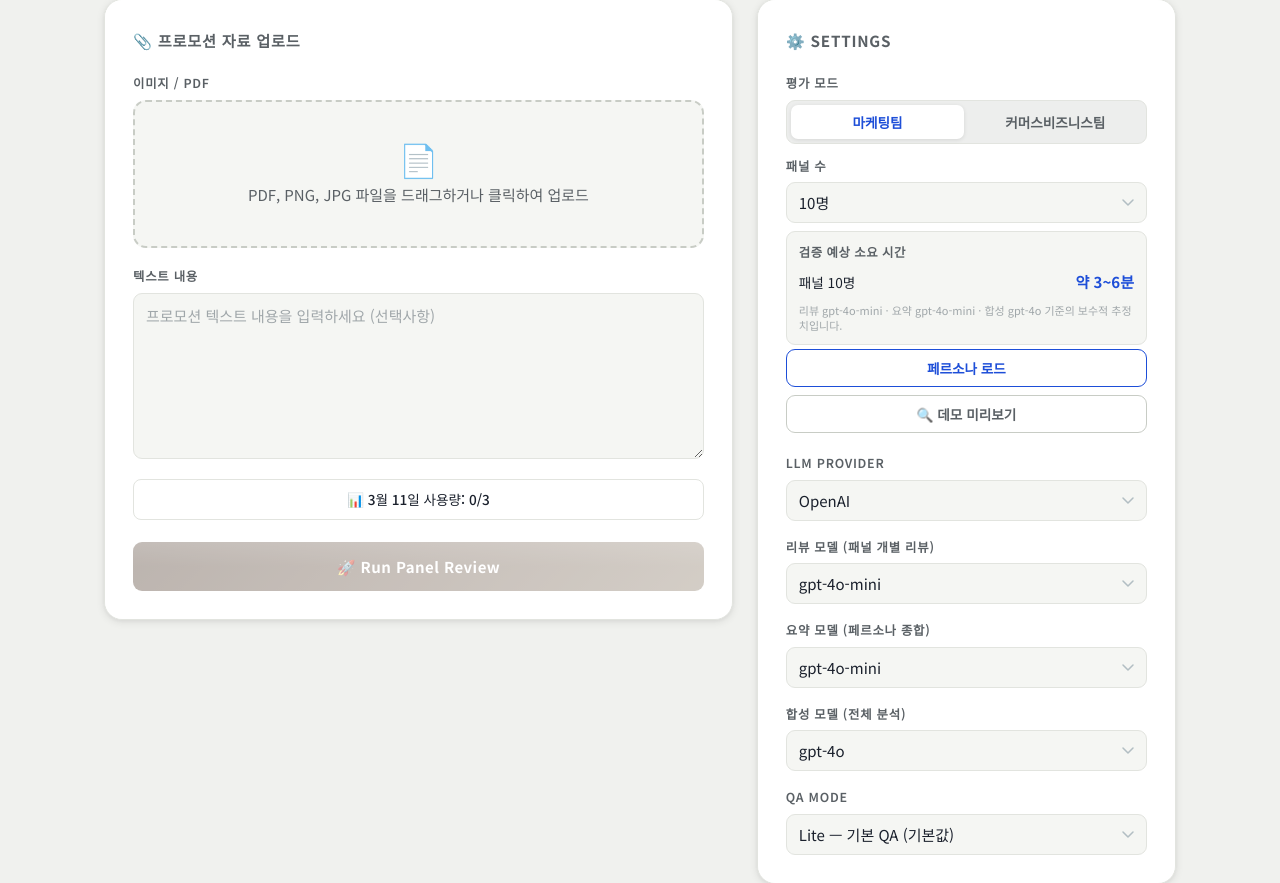
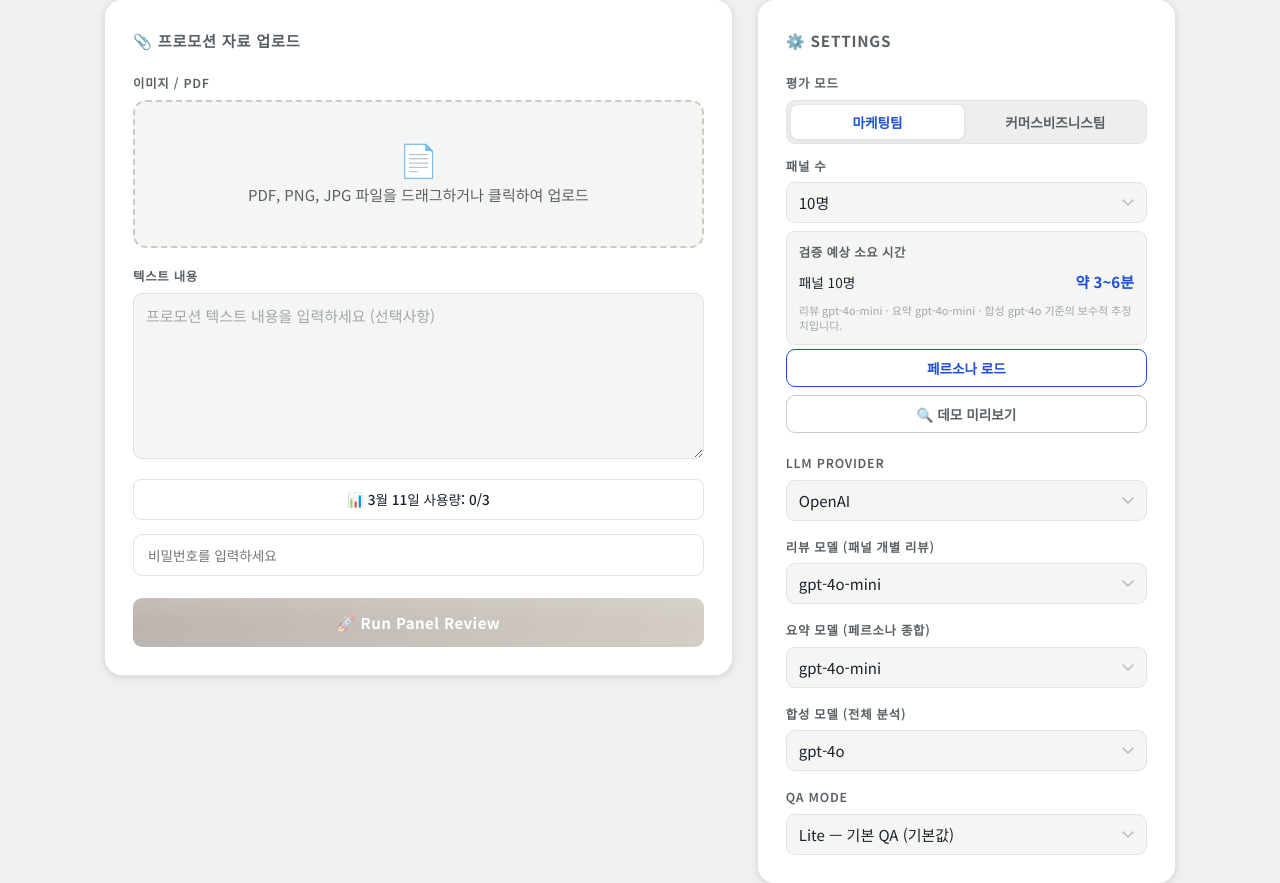
Before and after one commit to wonuseo/synthetic-panels, a FastAPI app: page / in a window 1280 px wide. Shown: the part 693-1576 px from the top of the page. Run offline with FastAPI, Linux system fonts and the light colour scheme.

Commit message:
feat: Run 실행 시마다 비밀번호 입력 필드에서 인증
- UI에 비밀번호 입력 칸(run-password-wrap) 추가 (usage-badge와 Run 버튼 사이)
- 기존 3회 초과 시 browser prompt() 방식 제거, 항상 입력 필드 값을 사용
- 백엔드: REVIEW_PASSWORD 설정 시 매 요청마다 비밀번호 검증 (횟수 조건 제거)
- CSS: 입력 필드 포커스 스타일 포함

https://claude.ai/code/session_01FS3YfAArdvZwcAWjDxMMGQ

```diff
--- a/app/api/review.py
+++ b/app/api/review.py
@@ -31,11 +31,11 @@ async def api_review(
     if not SHEETS_URL:
         return JSONResponse(status_code=400, content={"ok": False, "error": "SHEETS_URL 환경변수가 설정되지 않았습니다."})
 
-    if REVIEW_PASSWORD and get_today_count() >= DAILY_REVIEW_LIMIT:
+    if REVIEW_PASSWORD:
         if not password or password != REVIEW_PASSWORD:
             return JSONResponse(status_code=403, content={
                 "ok": False,
-                "error": f"오늘 {DAILY_REVIEW_LIMIT}회 이상 실행했습니다. 비밀번호를 입력해주세요.",
+                "error": "비밀번호가 올바르지 않습니다.",
                 "needs_password": True,
             })
 
--- a/static/css/controls.css
+++ b/static/css/controls.css
@@ -41,6 +41,28 @@
   cursor: not-allowed;
   transform: none;
   box-shadow: none;
+}
+
+/* ── Run password field ── */
+.run-password-wrap {
+  margin-top: 14px;
+}
+.run-password-wrap input[type="password"] {
+  width: 100%;
+  box-sizing: border-box;
+  padding: 10px 14px;
+  border: 1.5px solid var(--border);
+  border-radius: var(--radius-sm);
+  background: var(--surface);
+  color: var(--text);
+  font-size: var(--fs-sm);
+  font-family: var(--font-body);
+  transition: border-color 0.18s ease, box-shadow 0.18s ease;
+}
+.run-password-wrap input[type="password"]:focus {
+  outline: none;
+  border-color: var(--accent);
+  box-shadow: 0 0 0 3px rgba(135,118,105,.15);
 }
 
 .usage-badge {
--- a/static/index.html
+++ b/static/index.html
@@ -96,6 +96,9 @@
         </div>
 
         <div id="usage-badge" class="usage-badge hidden"></div>
+        <div class="run-password-wrap">
+          <input type="password" id="run-password" placeholder="비밀번호를 입력하세요" autocomplete="current-password" />
+        </div>
         <button class="btn-primary" id="btn-run" disabled>🚀 Run Panel Review</button>
       </div>
 
--- a/static/js/review-runner.js
+++ b/static/js/review-runner.js
@@ -76,14 +76,7 @@ export function initReviewRunner(showResults, refreshUsageBadge) {
     const textVal = $.textContent.value.trim();
     if ((!state.selectedFile && !textVal) || !state.personasLoaded) return;
 
-    let password = null;
-    try {
-      const limitInfo = await checkReviewLimit();
-      if (limitInfo.needs_password) {
-        password = prompt(`오늘 ${limitInfo.today_count}/${limitInfo.limit}회 사용했습니다. 비밀번호를 입력해주세요:`);
-        if (!password) return;
-      }
-    } catch {}
+    const password = $.runPassword ? $.runPassword.value.trim() : null;
 
     $.btnRun.disabled = true;
     $.progress.classList.remove('hidden');
--- a/static/js/ui.js
+++ b/static/js/ui.js
@@ -26,6 +26,7 @@ export const $ = {
   btnSave:      document.getElementById('btn-save'),
   textContent:  document.getElementById('text-content'),
   usageBadge:   document.getElementById('usage-badge'),
+  runPassword:  document.getElementById('run-password'),
 };
 
 export function updateRunBtn() {
```
